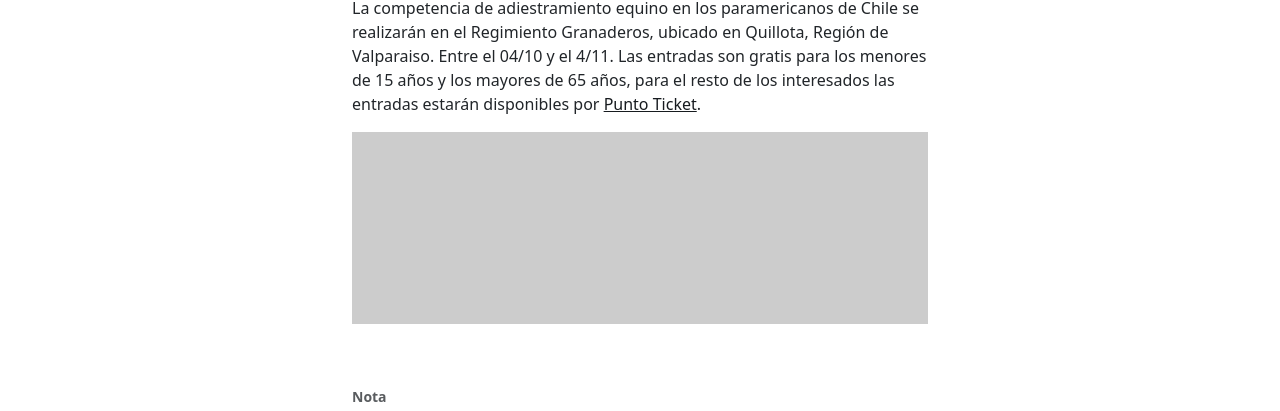
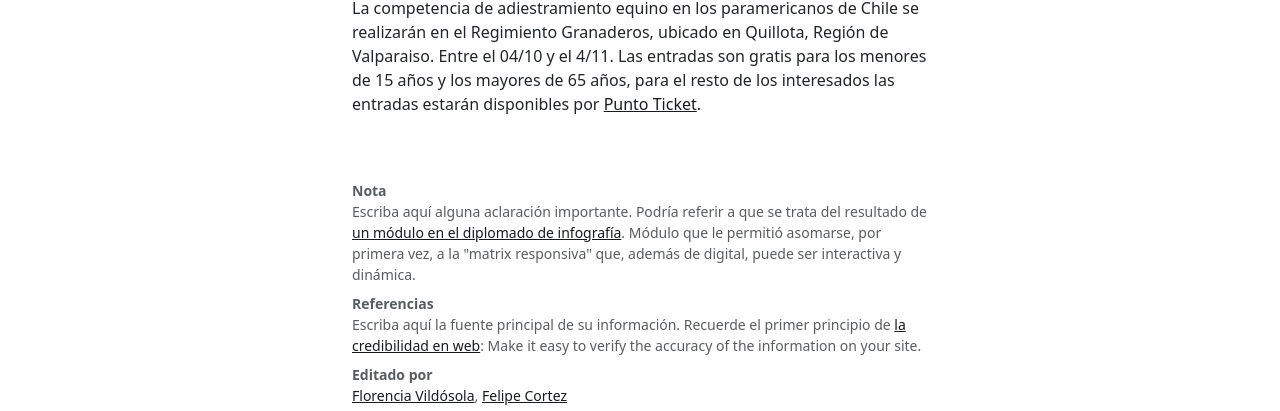
Before and after one commit to diplomado-infografia/lorena-sanchez, a plain HTML site: page index.html in a window 1280 px wide. Shown: the part 6171-6582 px from the top of the page. Drawn offline with nearby package versions, Linux system fonts and the light colour scheme.

Commit message:
Update index.html

```diff
--- a/index.html
+++ b/index.html
@@ -275,9 +275,6 @@
                         <div class="mx-auto col-sm-11 col-md-10">
                             <h4 class="text-center">Adiestramiento equino en los paraolimpicos de Chile 2023</h4>
                             <p>La competencia de adiestramiento equino en los paramericanos de Chile se realizarán en el Regimiento Granaderos, ubicado en Quillota, Región de Valparaiso. Entre el 04/10 y el 4/11. Las entradas son gratis para los menores de 15 años y los mayores de 65 años, para el resto de los interesados las entradas estarán disponibles por <a href="https://www.puntoticket.com/" target="_blank" rel="noopener noreferrer">Punto Ticket</a>.</p>
-                            <figure class="my-2">
-                                <object data="img/grafica-ancha.svg" type="image/svg+xml" class="w-100"></object>
-                            </figure>
                         </div>
                     </div>
                 </div>
@@ -326,18 +323,9 @@
                 <div class="row px-2 px-sm-3 px-md-4 px-lg-5 py-4 small">
                     <div class="col-12">
                         <p class="m-0 small d-flex justify-content-between align-items-center">
-                            <a
-                                href="https://educacioncontinua.uc.cl/programas/diplomado-uc-online-infografia/"
-                                class="link-light link-offset-2 link-underline-opacity-25 link-underline-opacity-100-hover"
-                                target="_blank"
-                                rel="noopener noreferrer"
-                            >
-                                Diplomado en Infografía
-                            </a>
+                            <a href="https://educacioncontinua.uc.cl/programas/diplomado-uc-online-infografia/" class="link-light link-offset-2 link-underline-opacity-25 link-underline-opacity-100-hover" target="_blank" rel="noopener noreferrer">Diplomado en Infografía</a>
                             <a href="https://diseno.uc.cl/" class="link-light link-offset-2 link-underline-opacity-25 link-underline-opacity-100-hover" target="_blank" rel="noopener noreferrer">Escuela de Diseño</a>
-                            <a href="https://www.uc.cl/" class="link-light link-offset-2 link-underline-opacity-25 link-underline-opacity-100-hover" target="_blank" rel="noopener noreferrer">
-                                <span class="d-md-none">PUC</span><span class="d-none d-md-inline">Pontificia Universidad Católica de Chile</span>
-                            </a>
+                            <a href="https://www.uc.cl/" class="link-light link-offset-2 link-underline-opacity-25 link-underline-opacity-100-hover" target="_blank" rel="noopener noreferrer"><span class="d-md-none">PUC</span><span class="d-none d-md-inline">Pontificia Universidad Católica de Chile</span></a>
                         </p>
                     </div>
                 </div>
```
